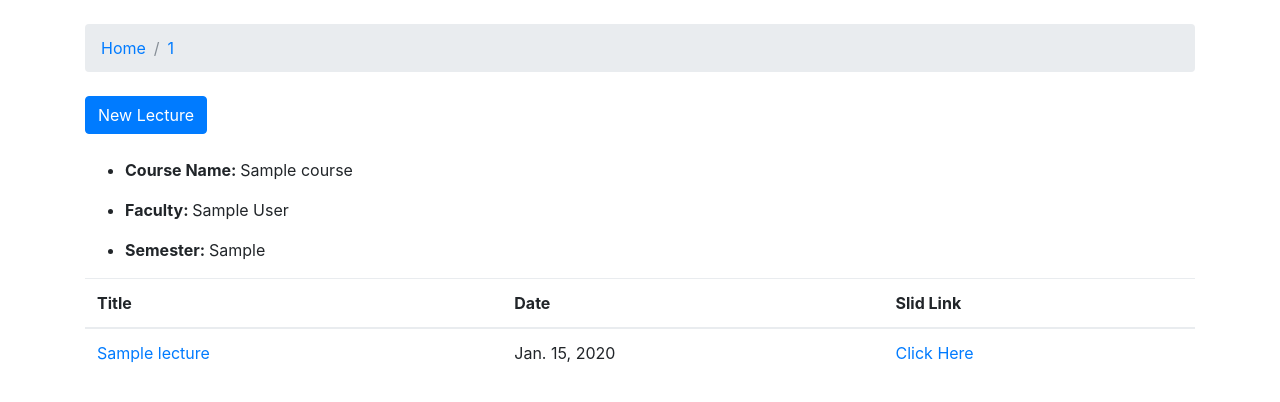
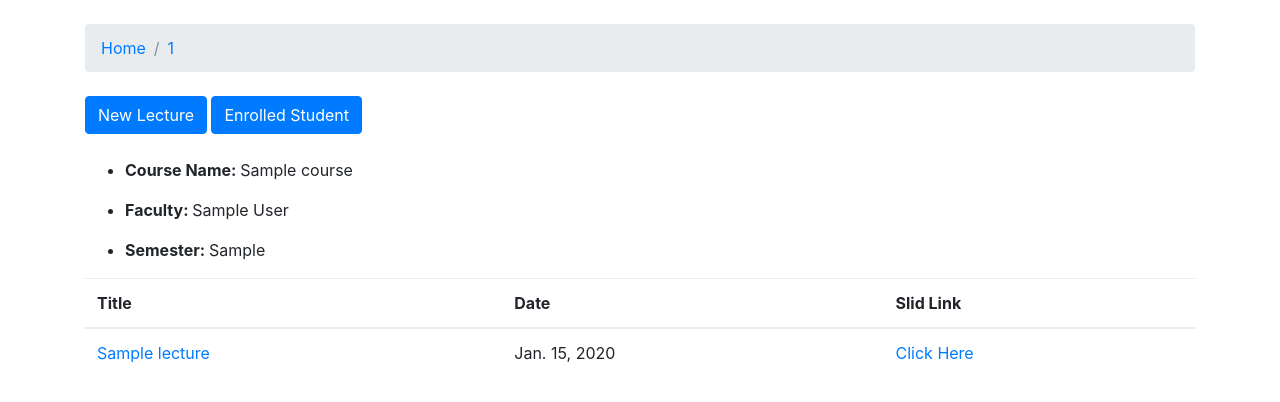
Before and after one commit to Kimbbakar/Classroom, a Django app: page /course/1/ in a window 1280 px wide. Shown: the part 56-458 px from the top of the page. Run offline with Django 3.2, Linux system fonts and the light colour scheme; tables that the repository leaves empty hold one stand-in row (values such as "Sample post"); some libraries are stand-ins or nearby versions.

Commit message:
add student list for a course

```diff
--- a/myproject/classroom/forms.py
+++ b/myproject/classroom/forms.py
@@ -32,3 +32,30 @@ class NewCourseForm(forms.ModelForm):
     class Meta:
         model = course
         fields = ['course_id','course_name','semester']
+
+class StudentAddForm(forms.Form):
+    course_id = forms.CharField(max_length=10,help_text='Section number should be mentioned. e.g. EEE123.1')
+    student_id = forms.CharField(max_length=10,help_text='ID should be valid and separated by semicolon(;).' )
+
+    def clean_course_id(self):
+        data = self.clean_course_id['course_id']
+
+        if course.objects.filter(username=i).exists() is None:
+            raise forms.ValidationError('Invalid Course ID')
+
+        return data
+
+    def clean_student_id(self):
+        data = self.clean_course_id['student_id']
+        student_id = map(str,data.split(';') )
+
+        invalid = list()
+
+        for i in student_id:
+            if User.objects.filter(username=i).exists() is None:
+                invalid.append(i)
+
+        if len(invalid)!=0:
+            raise forms.ValidationError('Invalid id: ' + invalid )
+
+        return data
--- a/myproject/classroom/views.py
+++ b/myproject/classroom/views.py
@@ -54,3 +54,8 @@ def new_course(request):
     else:
         form = NewCourseForm()
     return render(request, 'new_course.html',{'form':form } )
+
+def student_view(request,pk):
+    pk_course = course.objects.get(pk=pk )
+
+    return render(request,'student_view.html',{'pk_course':pk_course } )
--- a/myproject/myproject/urls.py
+++ b/myproject/myproject/urls.py
@@ -28,5 +28,7 @@ urlpatterns = [
     url(r'^login/$', accouts_views.login, name='login'),
     url(r'^course/(?P<pk>[.\w]+)/$', views.course_view,name='course_view' ),
     url(r'^course/(?P<pk>[.\w]+)/new/$', views.new_lecture,name='new_lecture' ),
+    url(r'^course/student/(?P<pk>[.\w]+)/$', views.student_view,name='student_view' ),
+#    url(r'^course/student/(?P<pk>[.\w]+)/add_student/$', views.student,name='add_student' ),
     url(r'^course/lecture/(?P<pk>\d+)/$', views.lecture_view,name='lecture_view' ),
 ]
--- a/myproject/templates/Course_view.html
+++ b/myproject/templates/Course_view.html
@@ -7,8 +7,10 @@
 
 {% block content %}
 
+
   <div class="mb-4">
     <a href="{% url 'new_lecture' pk_course.pk %}" class="btn btn-primary">New Lecture</a>
+    <a href="{% url 'student_view' pk_course.pk %}" class="btn btn-primary">Enrolled Student</a>
   </div>
 
 
```
Also changed, not shown: myproject/templates/student_view.html (added, +35 -0 lines).
